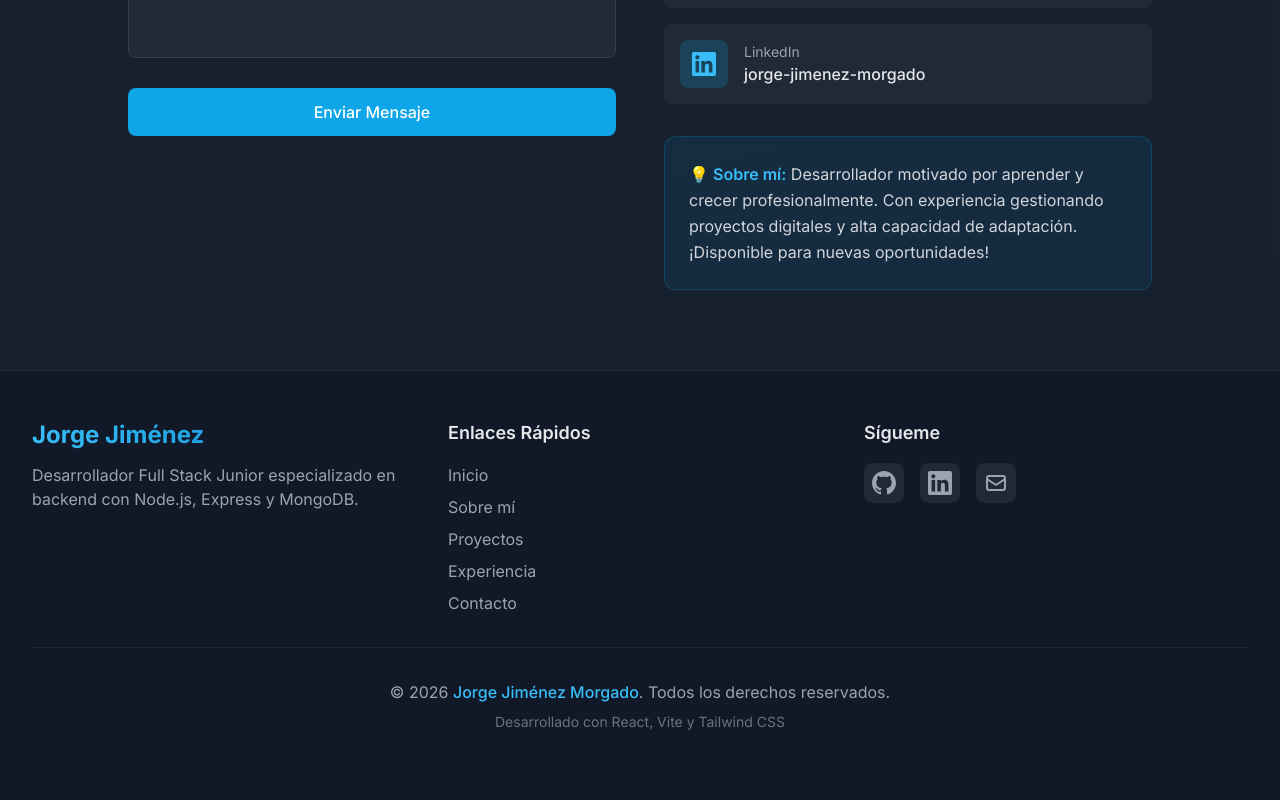
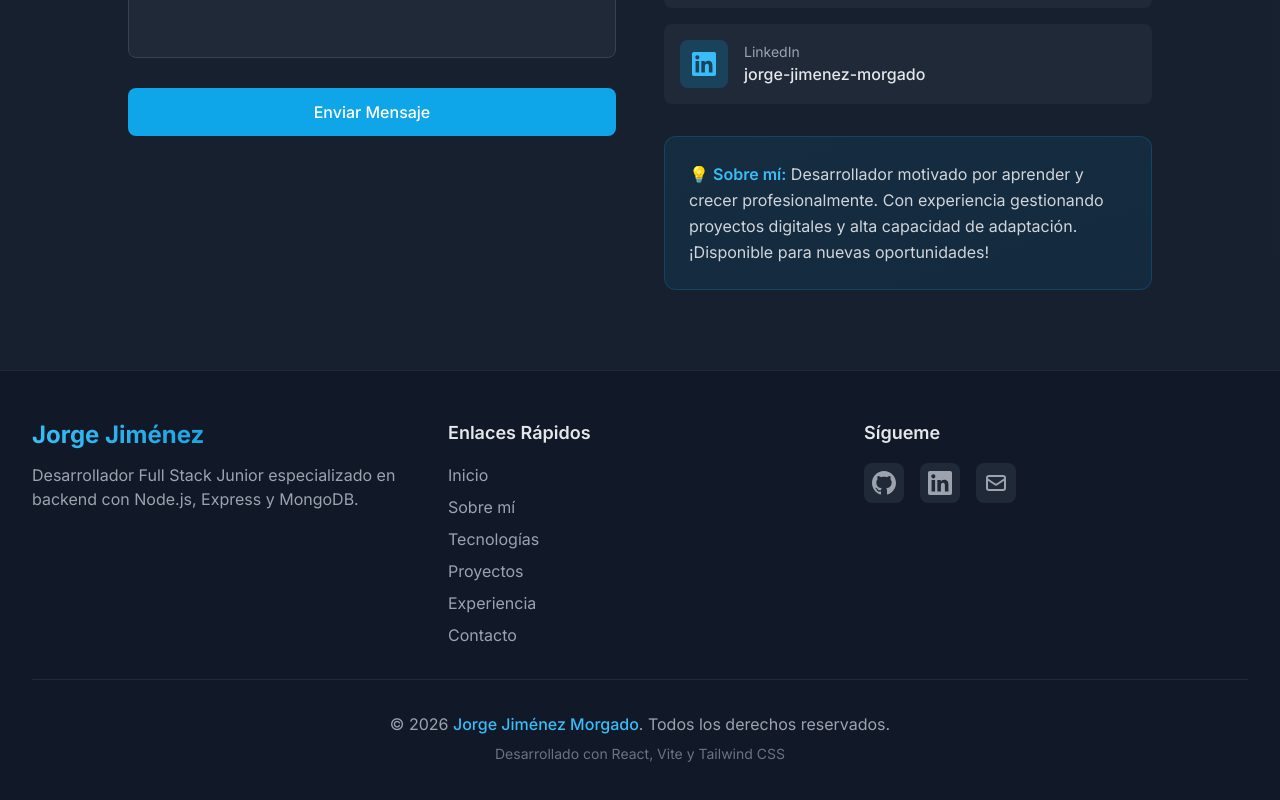
Before and after one commit to GeX90/my-portfoliofullstackdev, a React (Vite) app: page / in a window 1280 px wide. Shown: the part 6602-7402 px from the top of the page. Built offline with nearby package versions, Linux system fonts and the light colour scheme.

Commit message:
Fix: Corregir enlaces rápidos del Footer con navegación correcta

```diff
--- a/src/components/Footer.jsx
+++ b/src/components/Footer.jsx
@@ -1,5 +1,14 @@
 const Footer = () => {
   const currentYear = new Date().getFullYear();
+
+  const quickLinks = [
+    { name: 'Inicio', href: '#hero' },
+    { name: 'Sobre mí', href: '#about' },
+    { name: 'Tecnologías', href: '#technologies' },
+    { name: 'Proyectos', href: '#projects' },
+    { name: 'Experiencia', href: '#experience' },
+    { name: 'Contacto', href: '#contact' }
+  ];
 
   const socialLinks = [
     {
@@ -31,6 +40,14 @@ const Footer = () => {
     }
   ];
 
+  const scrollToSection = (e, href) => {
+    e.preventDefault();
+    const element = document.querySelector(href);
+    if (element) {
+      element.scrollIntoView({ behavior: 'smooth' });
+    }
+  };
+
   return (
     <footer className="bg-gray-900 border-t border-gray-800">
       <div className="max-w-7xl mx-auto px-4 sm:px-6 lg:px-8 py-12">
@@ -47,13 +64,14 @@ const Footer = () => {
           <div>
             <h4 className="text-lg font-semibold text-gray-200 mb-4">Enlaces Rápidos</h4>
             <ul className="space-y-2">
-              {['Inicio', 'Sobre mí', 'Proyectos', 'Experiencia', 'Contacto'].map((link) => (
-                <li key={link}>
+              {quickLinks.map((link) => (
+                <li key={link.name}>
                   <a
-                    href={`#${link.toLowerCase().replace(' ', '')}`}
+                    href={link.href}
+                    onClick={(e) => scrollToSection(e, link.href)}
                     className="text-gray-400 hover:text-primary-400 transition-colors"
                   >
-                    {link}
+                    {link.name}
                   </a>
                 </li>
               ))}
```
